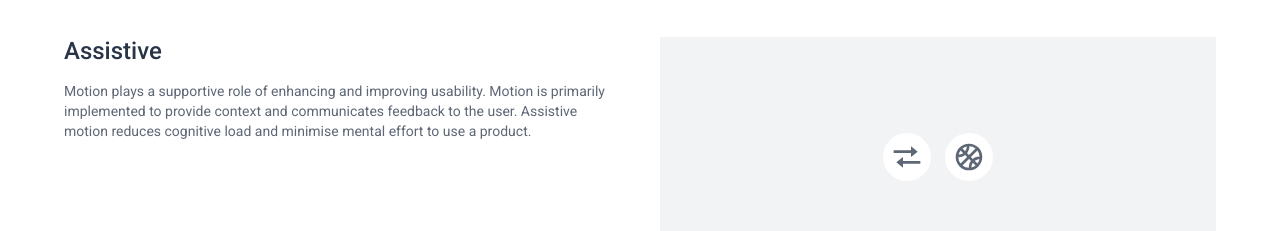
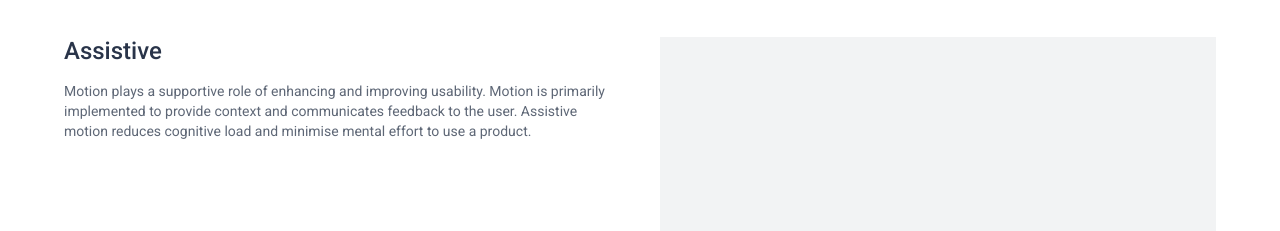
Before and after one commit to deadfiesta/design, a Next.js app: page /motion in a window 1280 px wide. Shown: the part 1000-1231 px from the top of the page. Built offline with nearby package versions, Linux system fonts and the light colour scheme.

Commit message:
Updated 14

```diff
--- a/components/motion/components/MenuOpenSampleCrazy.js
+++ b/components/motion/components/MenuOpenSampleCrazy.js
@@ -179,74 +179,7 @@ const MenuOpen = ({ changeBall, changeEmoji }) => {
 
   return (
     <div className={`${Examples.example} ${Examples.menu}`}>
-      <ul className={Examples.menuContainer}>
-        <animated.li style={hoverAnim} className={`${Examples.menuItem} ${Examples.menuOne}`}>
-          <animated.div style={{
-            ...happyAnim,
-            transform: (props[0].to(a => `scale(${a})`)),
-          }} className={Examples.innerMenuItem} onClick={handleEmojiClick} >
-            {EMOJIS[emojiDefault]}
-          </animated.div>
-          {/* {emojiTransitions(({ scale }, emoji, key, i) => emoji && (
-            <animated.ul key={`${key}${i}`} className={Examples.subMenuContainer} style={{
-              transform: (scale).to(s => `scale(${s})`)
-            }}>
-              {emojiTrail.map(({ t, opacity }, i, key) => (
-                <li key={`${key}`} className={Examples.subMenuItem} slot={i + 1} emoji={i + 1} onClick={(e) => emojiClick(e.currentTarget)} >
-                  <animated.div style={{
-                    opacity: opacity,
-                    transform: (t).to((y, r) => `rotate(${r * .135 * (emojis.slice(1).length - i)}deg) translateY(${y}px)`),
-                  }}>
-                    <animated.div className={Examples.gridCenter} style={{
-                      transform: (props[i + 1]).to(n => `scale(${n})`),
-                      opacity: (props[i + 1]).to(n => n)
-                    }}>
-                      <animated.div className={Examples.menuSvg} style={{
-                        transform: (t).to((y, r) => `rotate(-${r * .135 * (emojis.slice(1).length - i)}deg)`)
-                      }}>
-                        {emojis.slice(1)[i]}
-                      </animated.div>
-                    </animated.div>
-                  </animated.div>
-                </li>
-              ))}
-            </animated.ul>
-          ))} */}
-        </animated.li>
-        <li className={`${Examples.menuItem} ${Examples.menuTwo}`}>
-          <animated.div className={Examples.innerMenuItem} onClick={handleBallClick} style={{
-            ...basketAnim,
-            transform: (props[5].to(a => `scale(${a})`)),
-          }} >
-            {BALLS[ballDefault]}
-          </animated.div>
-          {/* {ballTransitions(({ scale }, ball, key, i) => ball && (
-            <animated.ul key={`${key}${i}`} className={Examples.subMenuContainer} style={{
-              transform: (scale).to(s => `scale(${s})`)
-            }}>
-              {ballTrail.map(({ transform, opacity }, i, key) => (
-                <li key={`${key}${i}`} className={Examples.subMenuItem} slot={i + 1} ball={i + 1} onClick={(e) => ballClick(e.currentTarget)} >
-                  <animated.div style={{
-                    opacity: opacity,
-                    transform: (transform).to((y, r) => `rotate(${r * .125 * i + 202.5}deg) translateY(${y}px)`)
-                  }}>
-                    <animated.div className={Examples.gridCenter} style={{
-                      transform: (props[i + 1]).to(n => `scale(${n})`),
-                      opacity: (props[i + 1]).to(n => n)
-                    }}>
-                      <animated.div className={Examples.menuSvg} style={{
-                        transform: (transform).to((y, r) => `rotate(${(r * .125 * i + 202.5) * -1}deg)`)
-                      }}>
-                        {balls.slice(1)[i]}
-                      </animated.div>
-                    </animated.div>
-                  </animated.div>
-                </li>
-              ))}
-            </animated.ul>
-          ))} */}
-        </li>
-      </ul>
+
     </div>
   )
 }
```
